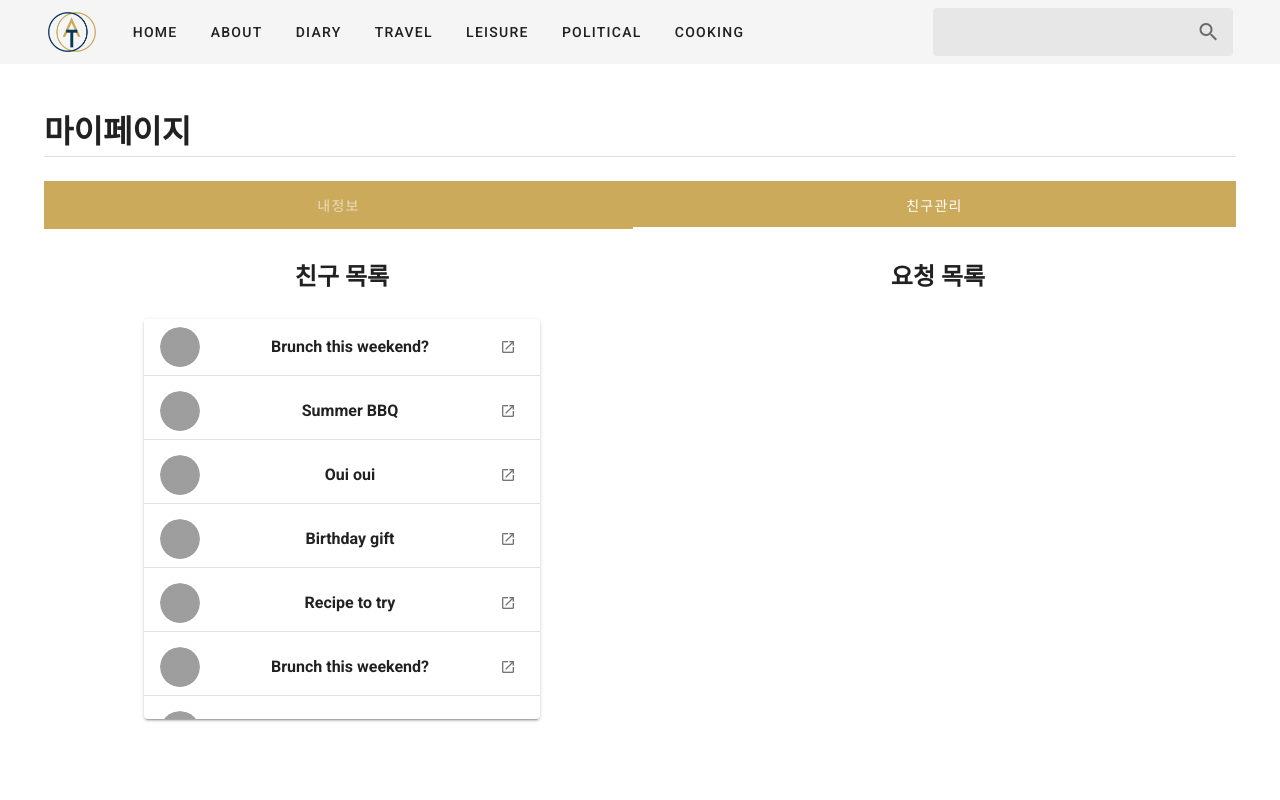
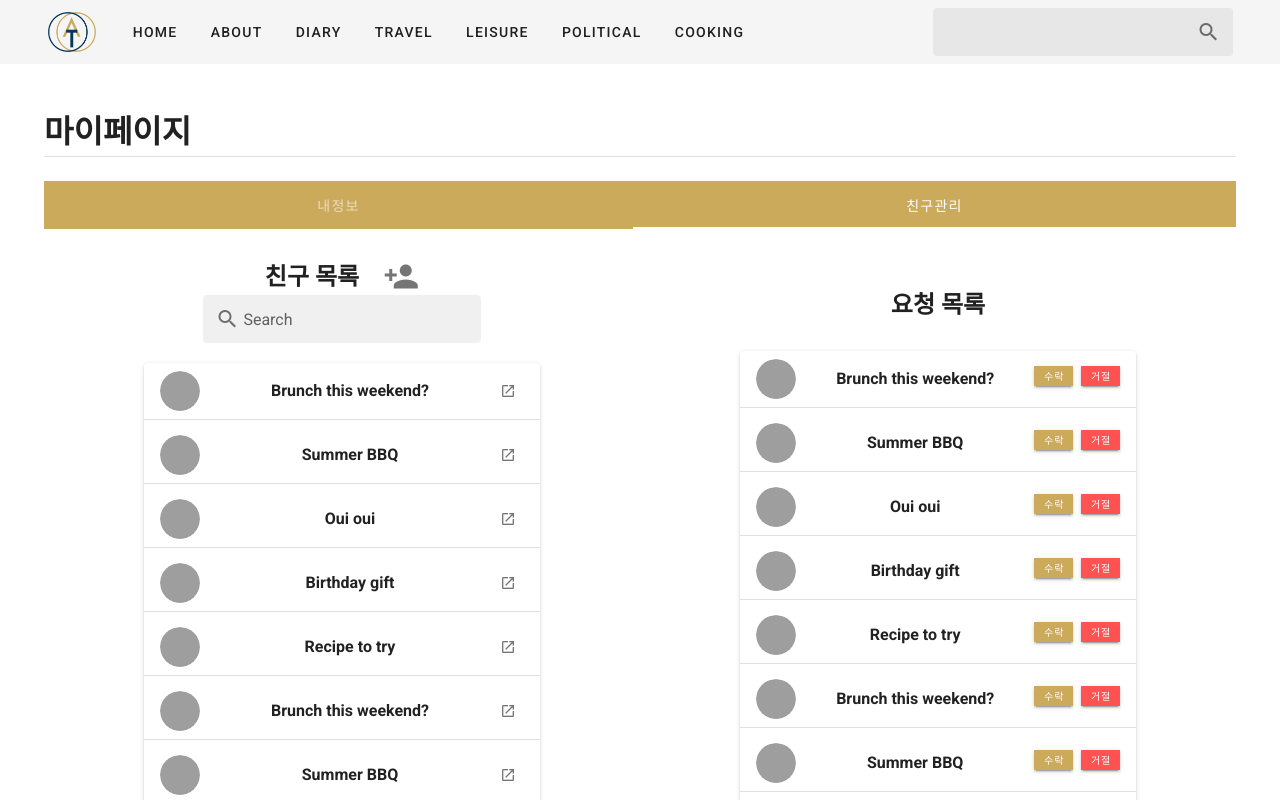
Before and after one commit to junsoodark/-sssafy-special-PJT, a Vue app in the folder bighero6-vue/: page /mypage in a window 1280 px wide. Both pictures are taken after a click on the tab "친구관리". Shown: the top 800 px of the page. Built offline with nearby package versions, Linux system fonts and the light colour scheme; grey boxes are pictures that could not be loaded.

Commit message:
S03P22A107-27 | Add friendSearch

```diff
--- a/bighero6-vue/src/components/mypage/Friend.vue
+++ b/bighero6-vue/src/components/mypage/Friend.vue
@@ -1,16 +1,86 @@
 <template>
 <div id ="friend">
   <div id = "friendList">
-      <h2>친구 목록</h2><br>
+      <div class="friendListTitle mt-0">
+        <h2 class="friendListText">친구 목록</h2><v-icon large  class="addUserBnt ml-6" @click="dialog=true">mdi-account-plus</v-icon>
+      </div>
+      <!-- 유저 검색 모달 창 -->
+      <v-dialog
+        v-model="dialog"
+        max-width="600px"
+        primary
+      >
+        <v-card class="modal px-10">
+          <v-card-title>
+            추가하고 싶은 친구 닉네임으로 검색해주세요
+          </v-card-title>
+          <v-card-content>
+      <v-text-field
+        flat
+        hide-details
+        label="Search"
+        prepend-inner-icon="mdi-magnify"
+        solo-inverted
+      ></v-text-field>
+      <v-virtual-scroll class="mt-4"
+        :items="items"
+        height="400"
+        item-height="64"
+      >
+        <template v-slot="{ item }">
+          <v-list-item >
+            <v-list-item-avatar>
+                <img :src="item.avatar">
+              </v-list-item-avatar>
+
+            <v-list-item-content>
+              <v-list-item-title>
+                 <strong>{{ item.title }}</strong>
+              </v-list-item-title>
+            </v-list-item-content>
+
+            <v-list-item-action>
+              <v-btn tile small color="primary">친구요청</v-btn>
+            </v-list-item-action>
+          </v-list-item>
+
+          <v-divider></v-divider>
+        </template>
+      </v-virtual-scroll>
+
+
+
+
+          </v-card-content>
+          <v-card-actions>
+            <v-btn style="float:right;"
+              color="primary"
+              text
+              @click="dialog = false"
+            >
+              Close
+            </v-btn>
+          </v-card-actions>
+        </v-card>
+      </v-dialog>
+
+
+      <v-text-field
+      class="friendSearch mx-auto mb-5"
+        flat
+        hide-details
+        label="Search"
+        prepend-inner-icon="mdi-magnify"
+        solo-inverted
+      ></v-text-field>
 
     <v-card
-
-      max-width="400"
+      max-width="600"
       class="mx-auto"
     >
       <v-virtual-scroll
         :items="items"
-        height="400"
+        height="500"
         item-height="64"
       >
         <template v-slot="{ item }">
@@ -36,8 +106,38 @@
     </v-card>
   </div>
   <div id="requestList">
-      <h2>요청 목록</h2>
+      <h2 class="mt-7 mb-7">요청 목록</h2>
+       <v-card
+      max-width="600"
+      class="mx-auto"
+    >
+      <v-virtual-scroll
+        :items="items"
+        height="500"
+        item-height="64"
+      >
+        <template v-slot="{ item }">
+          <v-list-item >
+            <v-list-item-avatar>
+                <img :src="item.avatar">
+              </v-list-item-avatar>
 
+            <v-list-item-content>
+              <v-list-item-title>
+                 <strong>{{ item.title }}</strong>
+              </v-list-item-title>
+            </v-list-item-content>
+
+            <v-list-item-action class ="requestAccept">
+              <v-btn tile x-small color="primary" class="mr-2">수락</v-btn>
+              <v-btn tile x-small color="error">거절</v-btn>
+            </v-list-item-action>
+          </v-list-item>
+
+          <v-divider></v-divider>
+        </template>
+      </v-virtual-scroll>
+    </v-card>
   </div>
 </div>
 </template>
@@ -94,6 +194,7 @@
           title: 'Recipe to try',
         }
       ],
+      dialog : false
       }
     },
     methods: {
@@ -129,4 +230,19 @@
  #requestList{
     float: left;
 }
+.friendSearch{
+  width:70%;
+}
+.friendListTitle{
+  display: inline-block;
+}
+.friendListText{
+  float: left;
+}
+.requestAccept{
+  display: inline;
+}
+.modal{
+  text-align: center;
+}
 </style>
```
